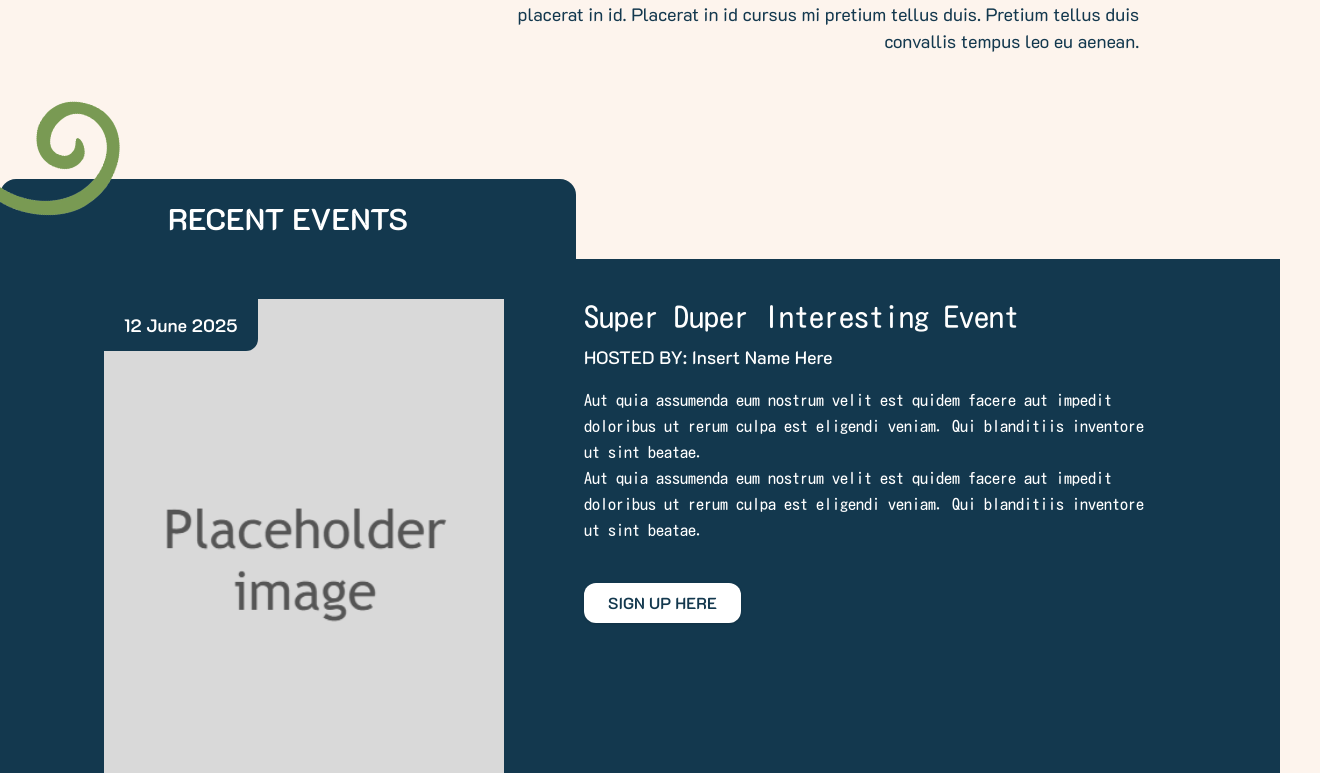
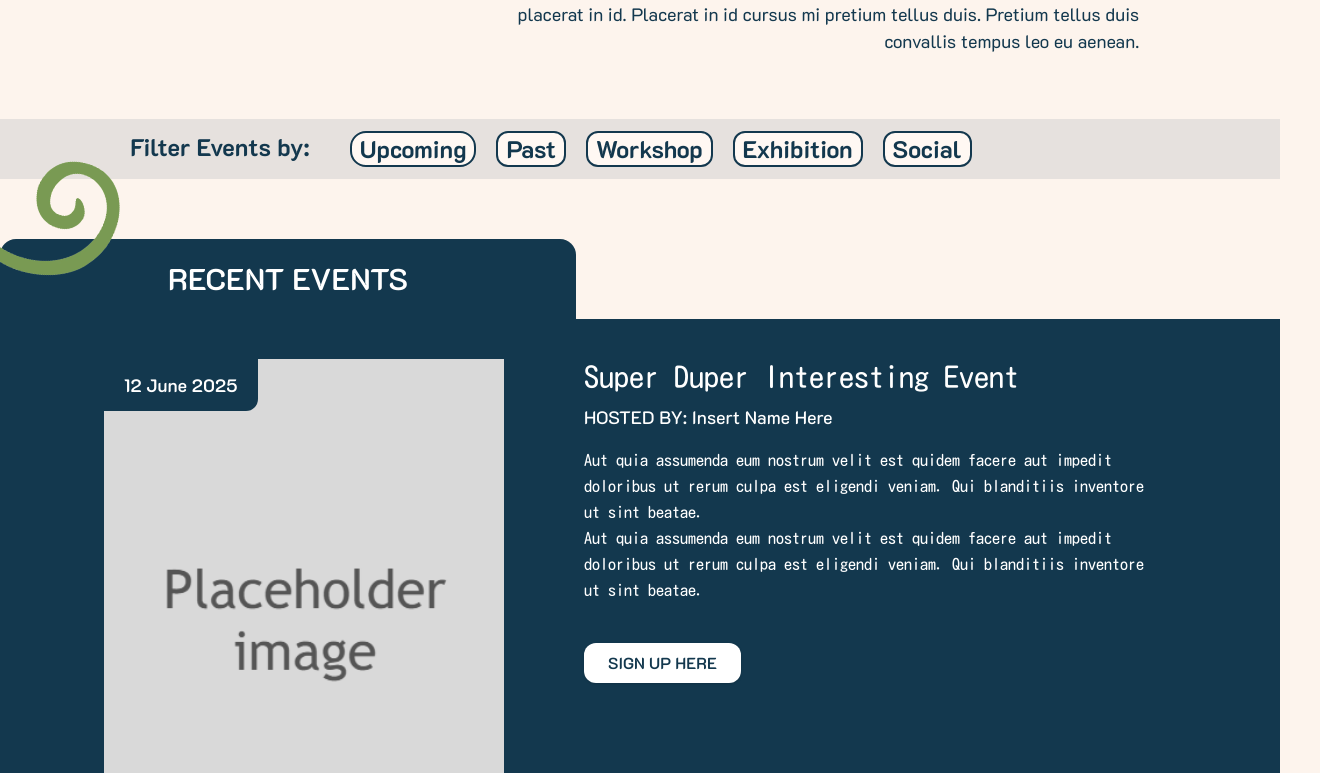
Before and after one commit to UoaWDCC/hidtreas, a Next.js app: page /events in a window 1280 px wide. Shown: the part 866-1639 px from the top of the page, 1320 px wide, since content can reach past the window. Built offline with nearby package versions, Linux system fonts and the light colour scheme; a web font is replaced by a local one.

Commit message:
feat: added base of events filter, and moved blue koru in past events section so that page isn't larger than screen

```diff
--- a/src/app/(frontend)/events/page.tsx
+++ b/src/app/(frontend)/events/page.tsx
@@ -8,6 +8,7 @@ import EventsSignUpModal from '@/components/events/EventsSignUpModal'
 import RecentEvents from '@/components/events/RecentEvents'
 import PastEventsSection from '@/components/events/PastEventsSection'
 import PastEventsPopUpModal from '@/components/events/PastEventsPopUpModal'
+import EventsFilter from '@/components/events/EventsFilter'
 
 export default function EventsPage() {
   const [signOpen, setSignOpen] = useState(false)
@@ -16,6 +17,7 @@ export default function EventsPage() {
     <div className="home">
       <Header />
       <Hero />
+      <EventsFilter />
       <RecentEvents />
       <PastEventsSection />
       <Footer />
--- /dev/null
+++ b/src/components/events/EventsFilter.tsx
@@ -0,0 +1,28 @@
+
+export default function EventsFilter() {
+
+  return (
+    <div className="relative py-3 flex justify-center bg-[#E6E1DE]">
+      <div className="flex flex-row gap-10">
+        <p className="font-bold text-2xl">Filter Events by: </p>
+        <div className="flex flex-row overflow-x-auto w-200 no-scrollbar gap-5">
+        <button className="font-bold text-2xl text-[#13384E] border-2 rounded-2xl gap px-2 cursor-pointer bg-[#FFF8F3] border-[#13384E]">
+          Upcoming
+        </button>
+        <button className="font-bold text-2xl text-[#13384E] border-2 rounded-xl gap px-2 cursor-pointer bg-[#FFF8F3] border-[#13384E]">
+          Past
+        </button>
+        <button className="font-bold text-2xl text-[#13384E] border-2 rounded-xl gap px-2 cursor-pointer bg-[#FFF8F3] border-[#13384E]">
+          Workshop
+        </button>
+        <button className="font-bold text-2xl text-[#13384E] border-2 rounded-xl gap px-2 cursor-pointer bg-[#FFF8F3] border-[#13384E]">
+          Exhibition
+        </button>
+        <button className="font-bold text-2xl text-[#13384E] border-2 rounded-xl gap px-2 cursor-pointer bg-[#FFF8F3] border-[#13384E]">
+          Social
+        </button>
+      </div>
+      </div>
+    </div>
+  )
+}
--- a/src/components/events/PastEventsSection.tsx
+++ b/src/components/events/PastEventsSection.tsx
@@ -10,8 +10,7 @@ export default function PastEventsSection() {
         src={BlueKoru}
         alt="Blue Koru decoration"
         width={256}
-        className="absolute -right-10 top-20 rotate-180
-          "
+        className="absolute right-0 top-20 rotate-180"
       />
       <h3 className="bg-[#E6E1DE] inline text-5xl px-20 py-5 border-none rounded-t-xl font-bold">
         PREVIOUS EVENTS
```
